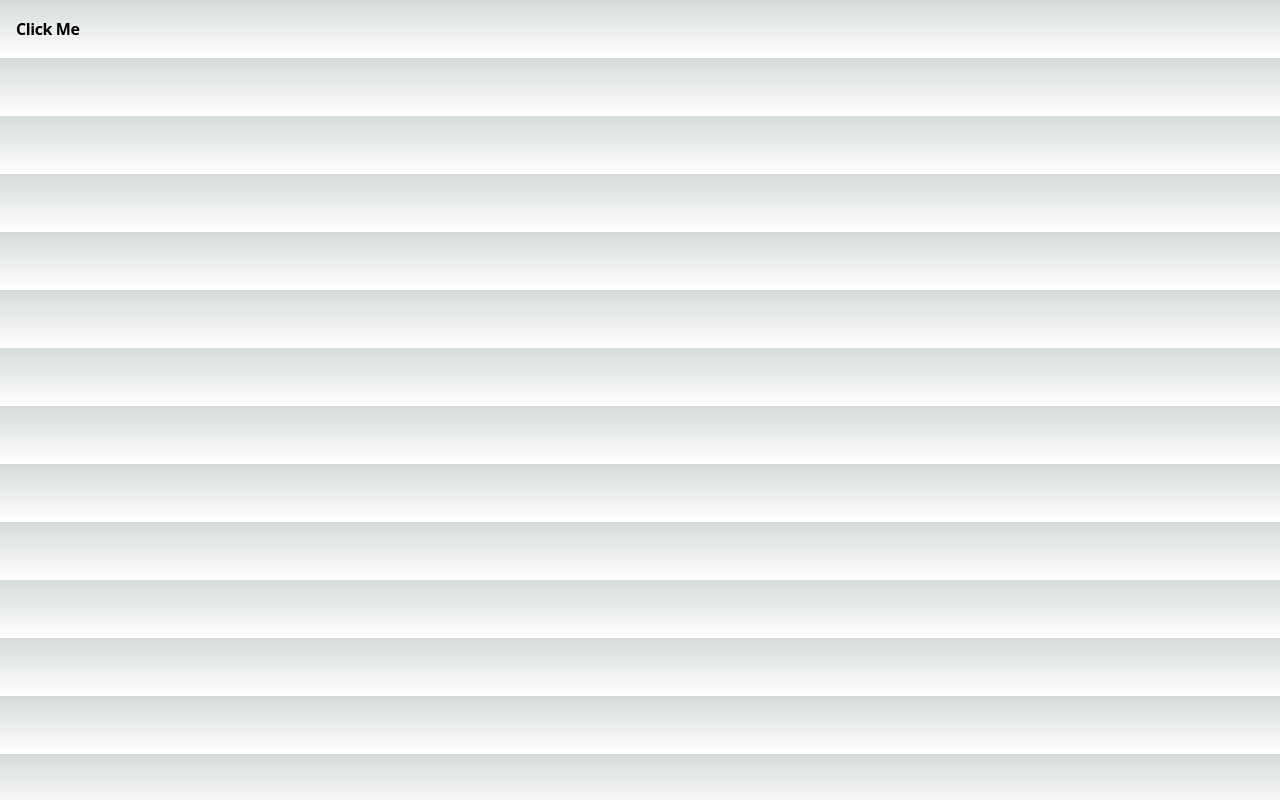
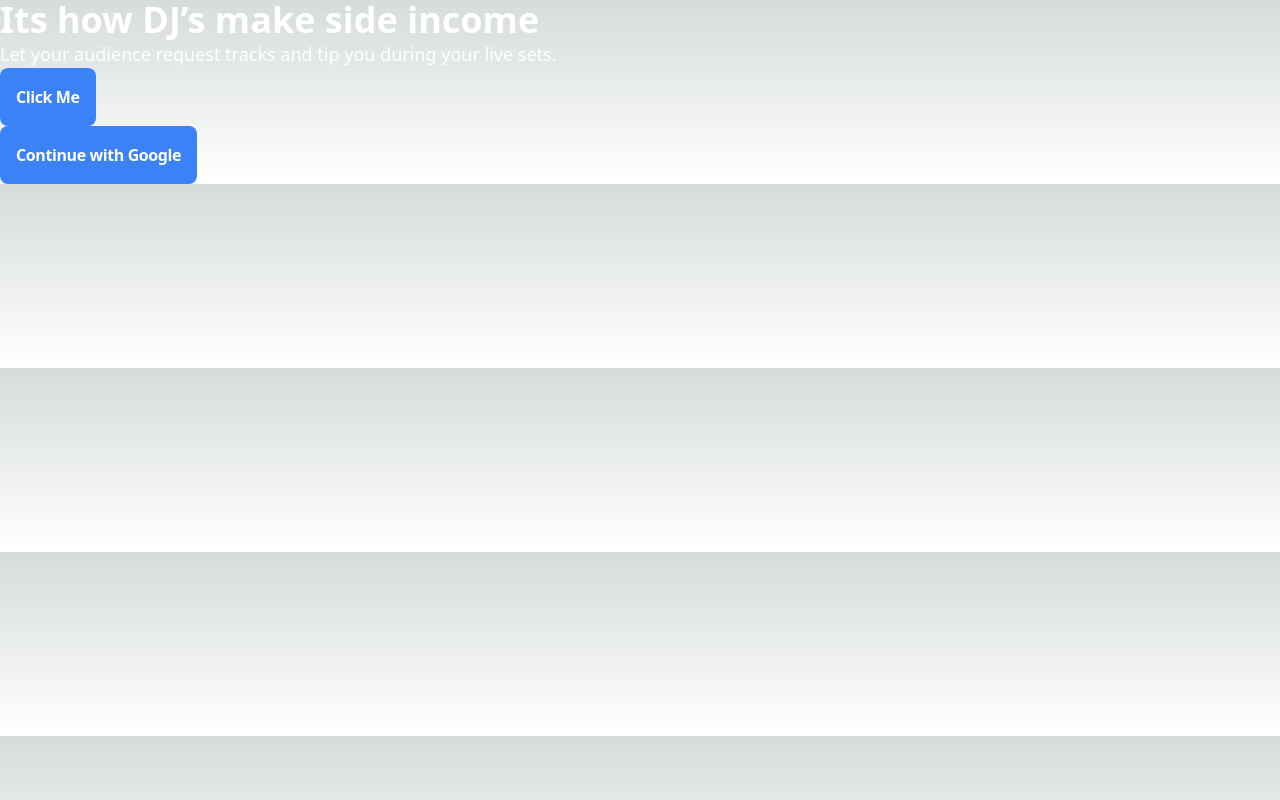
Before and after one commit to snapptech/snapp_dj_ui, a Next.js app: page /dj/signup in a window 1280 px wide. Built offline with nearby package versions, Linux system fonts and the light colour scheme.

Commit message:
Button styles added

```diff
--- a/src/pages/dj/signup/index.tsx
+++ b/src/pages/dj/signup/index.tsx
@@ -7,9 +7,18 @@ const handleClick = () => {
 };
 
 const SignUp1 = () => {
-  return <div>
-    <Button type="button" value="Click Me" onClick={handleClick} />
-  </div>;
+  return <main>
+    <h1 className="text-white font-sf-pro text-4xl font-bold leading-13">
+      Its how DJ’s make side income
+    </h1>
+    <h3 className="text-white font-sf-pro text-lg font-medium leading-7">
+      Let your audience request tracks and tip you during your live sets.
+    </h3>
+    <Button type="button" value="Click Me" onClick={handleClick} color="primary" />
+    <br></br>
+    <Button type="button" value="Continue with Google" onClick={handleClick} color="primary"/>
+
+  </main>;
 };
 
 export default SignUp1;
```
